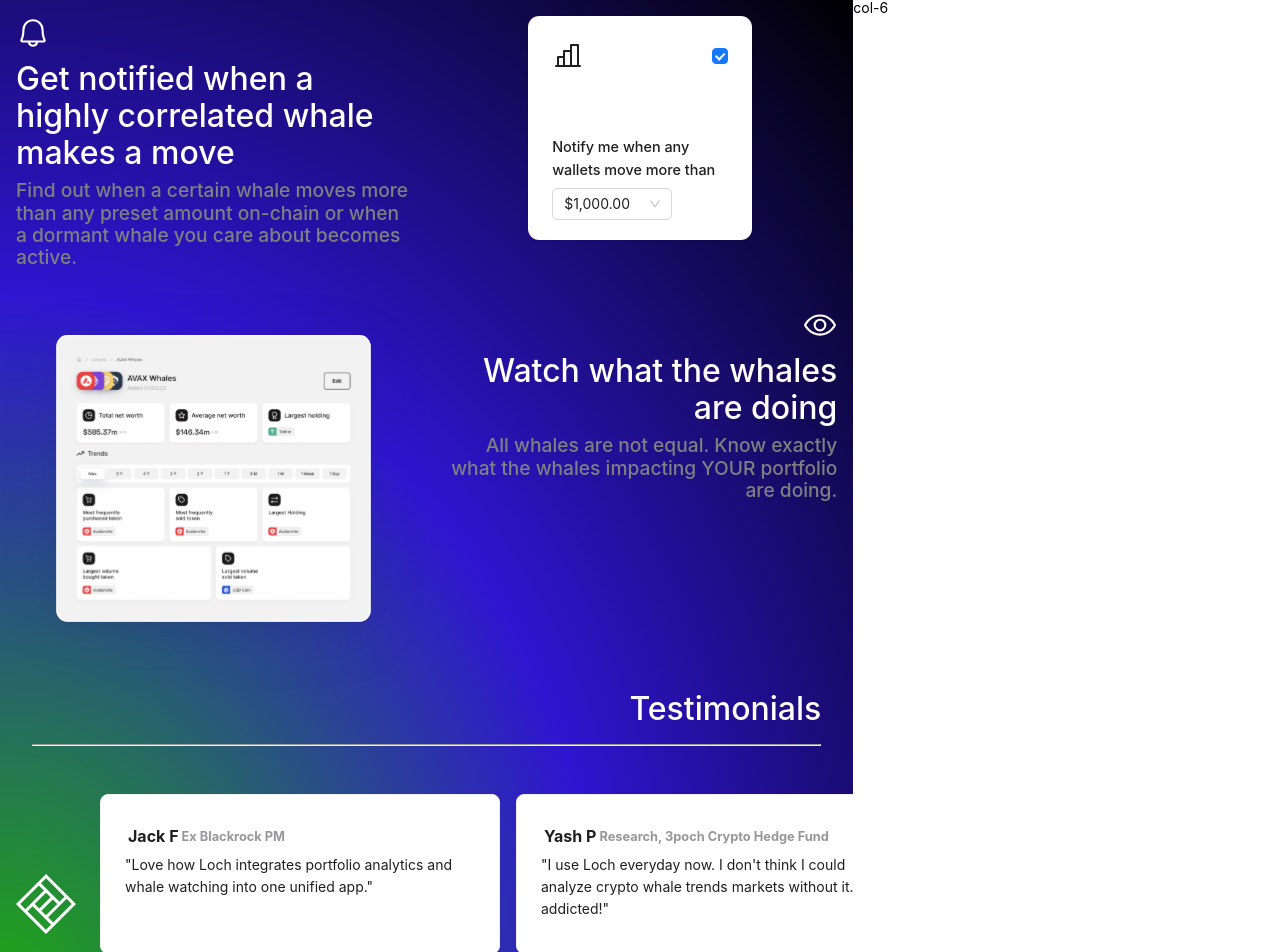
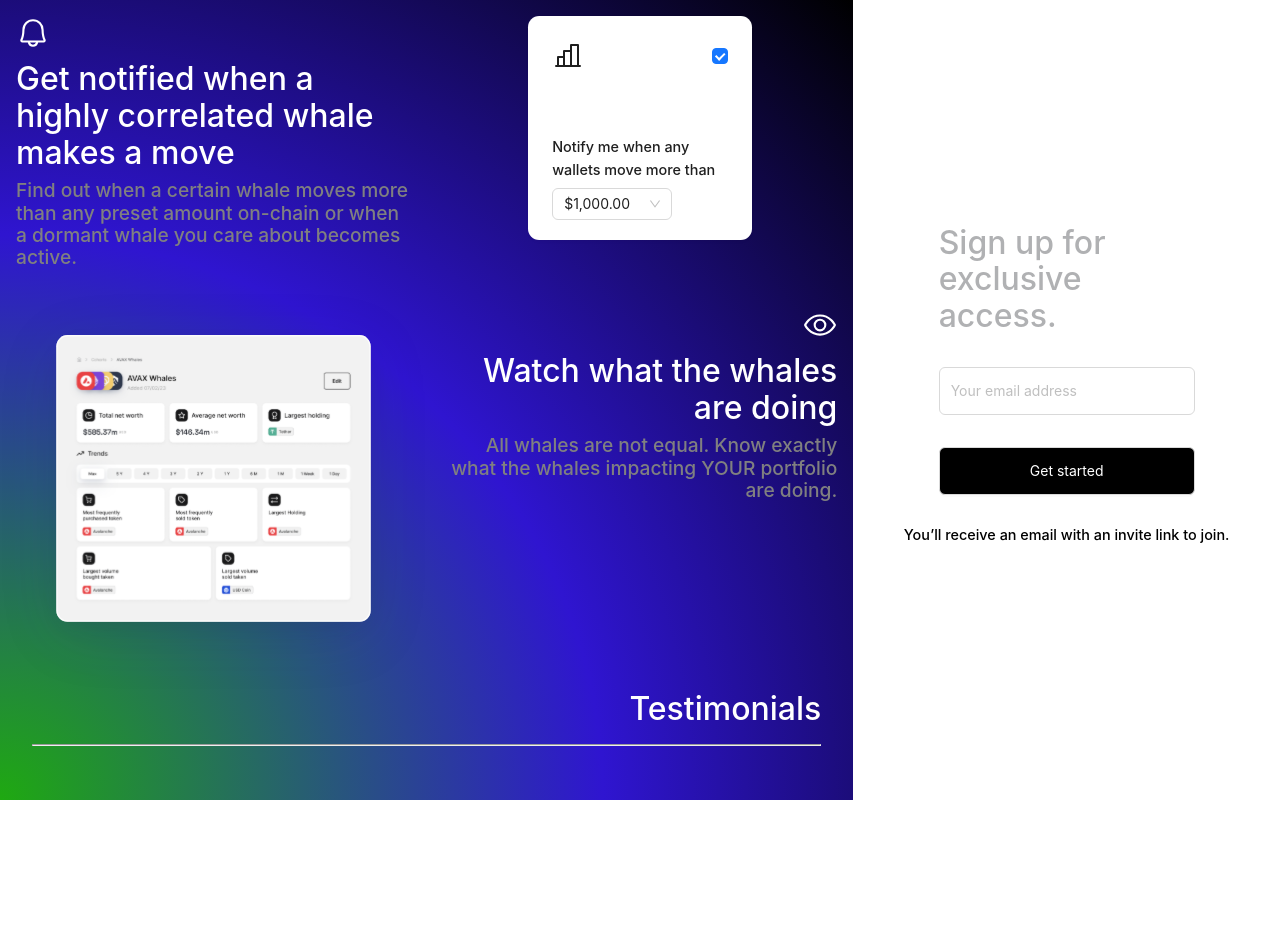
Before and after one commit to HimandriSharma/landing-animations, a React (Create React App) app: page / in a window 1280 px wide. Shown: the top 952 px of the page. After the commit the page ends 800 px from the top, so only its background shows below. Built offline with nearby package versions, Linux system fonts and the light colour scheme.

Commit message:
fixed styling

```diff
--- a/src/components/Footer.tsx
+++ b/src/components/Footer.tsx
@@ -39,13 +39,13 @@ function Footer() {
 				Testimonials
 			</div>
 			<hr style={{ width: "100%", margin: "0 2rem" }} />
-			<div style={{ display: "flex", margin: "0 0 0 1rem" }}>
+			{/* <div style={{ display: "flex", margin: "0 0 0 1rem" }}>
 				<Image
 					preview={false}
 					src={Logo}
 					style={{ margin: "8rem 0 0 0", padding: "0 1rem 0 0" }}
 				/>
-				<div style={{ display: "flex", maxWidth: "70%", overflow: "scroll" }}>
+				<div style={{ display: "flex", maxWidth: "68%", overflow: "scroll" }}>
 					{feedbacks.map((i) => (
 						<FeedbackCard
 							name={i.name}
@@ -54,7 +54,7 @@ function Footer() {
 						/>
 					))}
 				</div>
-			</div>
+			</div> */}
 		</>
 	);
 }
--- a/src/components/SignupForm.tsx
+++ b/src/components/SignupForm.tsx
@@ -41,7 +41,7 @@ function SignupForm() {
 				style={{
 					fontSize: "0.9rem",
 					fontWeight: "500",
-					margin: "2rem 0 0 0",
+					margin: "2rem",
 				}}
 			>
 				You’ll receive an email with an invite link to join.
--- a/src/pages/LandingPage.tsx
+++ b/src/pages/LandingPage.tsx
@@ -7,6 +7,7 @@ import ChartCard from "../components/cards/ChartCard";
 import TimeCard from "../components/cards/TimeCard";
 import Dashboard from "../assets/dashboard.svg";
 import Footer from "../components/Footer";
+import SignupForm from "../components/SignupForm";
 function LandingPage() {
 	return (
 		<Row>
@@ -16,7 +17,6 @@ function LandingPage() {
 				style={{
 					background:
 						"radial-gradient(ellipse at left bottom,#1FA911, #2F15D0,#000000)",
-					// height: "100vh",
 				}}
 			>
 				<Row>
@@ -44,7 +44,15 @@ function LandingPage() {
 				</Row>
 				<Row>
 					<Col xs={24} lg={12}>
-						<Image src={Dashboard} preview={false} />
+						<div
+							style={{
+								display: "flex",
+								justifyContent: "center",
+								alignItems: "center",
+							}}
+						>
+							<Image src={Dashboard} preview={false} />
+						</div>
 					</Col>
 					<Col xs={24} lg={12}>
 						<TextBox
@@ -61,7 +69,7 @@ function LandingPage() {
 				</Row>
 			</Col>
 			<Col xs={24} lg={8} style={{ background: "#FFFFFF" }}>
-				col-6
+				<SignupForm />
 			</Col>
 		</Row>
 	);
```
